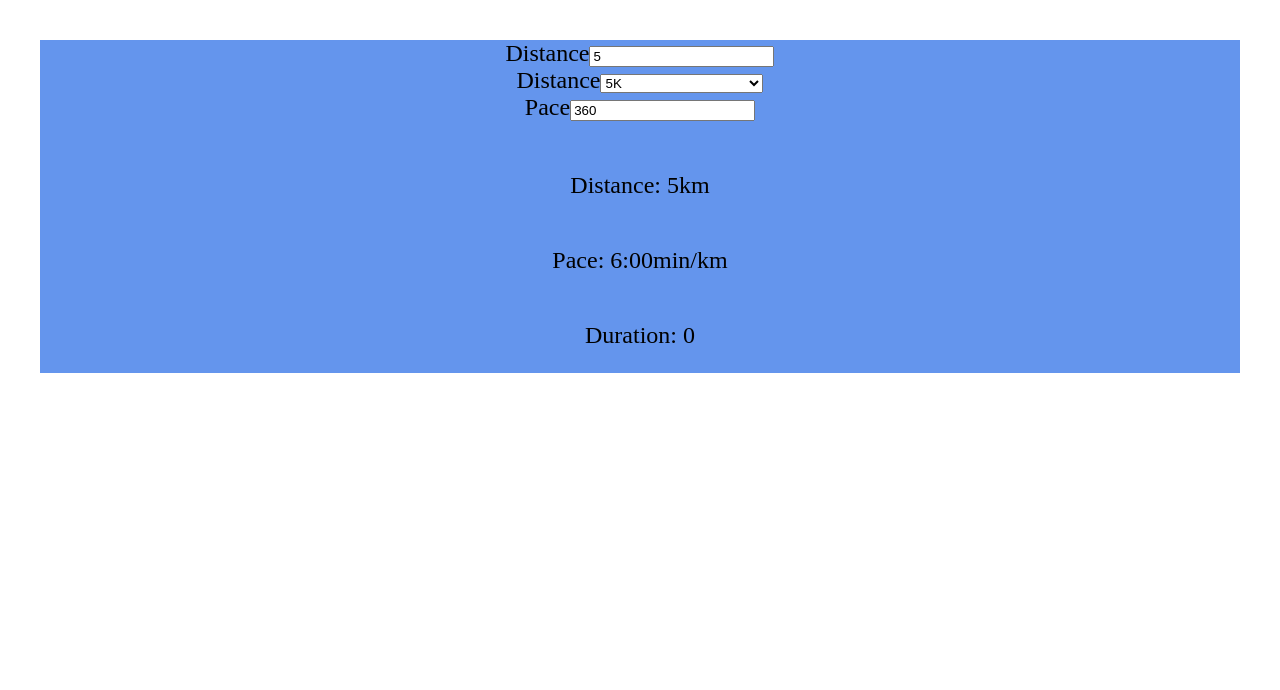
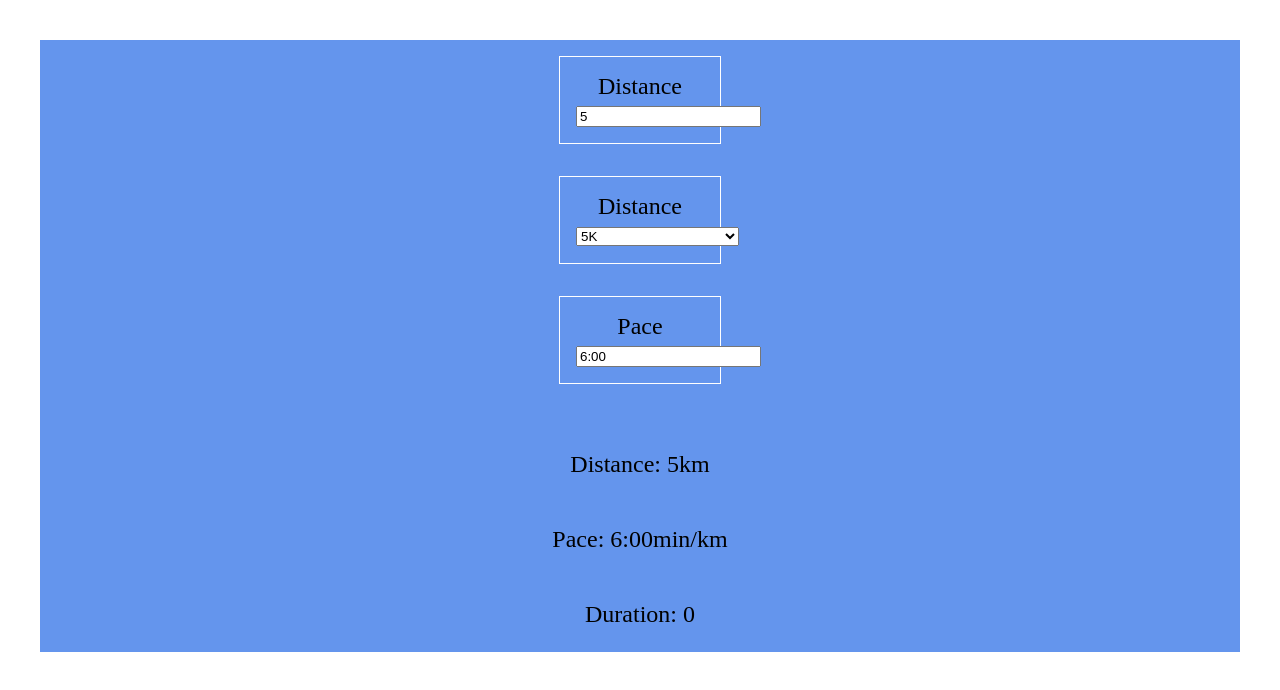
Before and after one commit to sophocles99/pace, a React (Vite) app: page / in a window 1280 px wide. Shown: the top 690 px of the page. Built offline with nearby package versions, Linux system fonts and the light colour scheme.

Commit message:
continue work on PaceInput component

```diff
--- a/src/App.css
+++ b/src/App.css
@@ -8,6 +8,14 @@
 .App {
   display: flex;
   flex-direction: column;
+  align-items: center;
   background-color: cornflowerblue;
   font-size: x-large;
 }
+
+.input-container {
+  width: 8rem;
+  margin: 1rem 0;
+  padding: 1rem;
+  border: 1px solid white;
+}
--- a/src/App.tsx
+++ b/src/App.tsx
@@ -11,11 +11,11 @@ export default function App() {
   const [duration, setDuration] = useState(0); // Duration in seconds
   const [lastChanged, setLastChanged] = useState("");
 
-  const changeDistance = (newDistance: number) => {
+  function changeDistance(newDistance: number) {
     setDistance(newDistance);
     setDuration(newDistance * pace);
     setLastChanged("distance");
-  };
+  }
   const paceMinutes = Math.floor(pace / 60);
   const paceSeconds = pace % 60;
   const paceString = `${paceMinutes}:${String(paceSeconds).padStart(
@@ -23,11 +23,17 @@ export default function App() {
     "0"
   )}min/km`;
 
+  function changePace(newPace: number) {
+    setPace(newPace);
+    setDuration(distance * newPace);
+    setLastChanged("pace");
+  }
+
   return (
     <div className="App">
       <DistanceInput distance={distance} changeDistance={changeDistance} />
       <DistanceSelect distance={distance} changeDistance={changeDistance} />
-      <PaceInput pace={pace} setPace={setPace} />
+      <PaceInput pace={pace} changePace={changePace} />
       <br />
       <p>Distance: {distance}km</p>
       <p>Pace: {paceString}</p>
--- a/src/components/DistanceInput.tsx
+++ b/src/components/DistanceInput.tsx
@@ -1,6 +1,6 @@
 import { ChangeEvent, useEffect, useState } from "react";
 
-type DistanceProps = {
+type DistanceComponentProps = {
   distance: number;
   changeDistance: (newDistance: number) => void;
 };
@@ -8,8 +8,8 @@ type DistanceProps = {
 export default function DistanceInput({
   distance,
   changeDistance,
-}: DistanceProps) {
-  const [newDistance, setNewDistance] = useState(String(distance));
+}: DistanceComponentProps) {
+  const [newDistance, setNewDistance] = useState("");
 
   useEffect(() => {
     const distanceString = distance ? String(distance) : "";
@@ -23,7 +23,7 @@ export default function DistanceInput({
   }
 
   return (
-    <label>
+    <label className="input-container">
       Distance
       <input value={newDistance} onChange={handleChange} type="number" />
     </label>
--- a/src/components/DistanceSelect.tsx
+++ b/src/components/DistanceSelect.tsx
@@ -1,6 +1,6 @@
 import { ChangeEvent, useEffect, useState } from "react";
 
-type DistanceProps = {
+type DistanceComponentProps = {
   distance: number;
   changeDistance: (newDistance: number) => void;
 };
@@ -8,7 +8,7 @@ type DistanceProps = {
 export default function DistanceSelect({
   distance,
   changeDistance,
-}: DistanceProps) {
+}: DistanceComponentProps) {
   const raceDistances: Record<string, number> = {
     "1 mile": 1.609344,
     "5K": 5,
@@ -40,7 +40,7 @@ export default function DistanceSelect({
 
   return (
     <>
-      <label>
+      <label className="input-container">
         Distance
         <select onChange={handleChange} value={selectedDistance}>
           <option value="" disabled>Choose a race distance</option>
--- a/src/components/PaceInput.tsx
+++ b/src/components/PaceInput.tsx
@@ -1,22 +1,32 @@
-import { ChangeEvent, Dispatch, SetStateAction, useState } from "react";
+import { ChangeEvent, useEffect, useState } from "react";
 
-type PaceInputProps = {
+type PaceComponentProps = {
   pace: number;
-  setPace: Dispatch<SetStateAction<number>>;
+  changePace: (newPace: number) => void;
 };
 
-export default function PaceInput({ pace, setPace }: PaceInputProps) {
-  const [currentPace, setCurrentPace] = useState(pace);
+export default function PaceInput({ pace, changePace }: PaceComponentProps) {
+  const [newPace, setNewPace] = useState("");
+
+  useEffect(() => {
+    const minutes = Math.floor(pace / 60);
+    const seconds = pace % 60;
+    setNewPace(`${minutes}:${String(seconds).padStart(2, "0")}`);
+  }, [pace]);
 
   function handleChange(e: ChangeEvent<HTMLInputElement>) {
-    const newPace = parseFloat(e.target.value);
-    setCurrentPace(newPace);
-    setPace(newPace);
+    const newValue = e.target.value;
+    setNewPace(newValue);
+    const newMinutes = parseInt(newValue.split(":")[0]);
+    const newSeconds = parseInt(newValue.split(":")[1]);
+    console.log(newMinutes, newSeconds);
+    changePace(newMinutes * 60 + newSeconds);
   }
   return (
-    <label>
+    <label className="input-container">
       Pace
-      <input value={currentPace} onChange={handleChange} type="number" />
+      <input value={newPace} onChange={handleChange} />
+      {/* <input value={currentPace} onChange={handleChange} type="number" /> */}
     </label>
   );
 }
```
